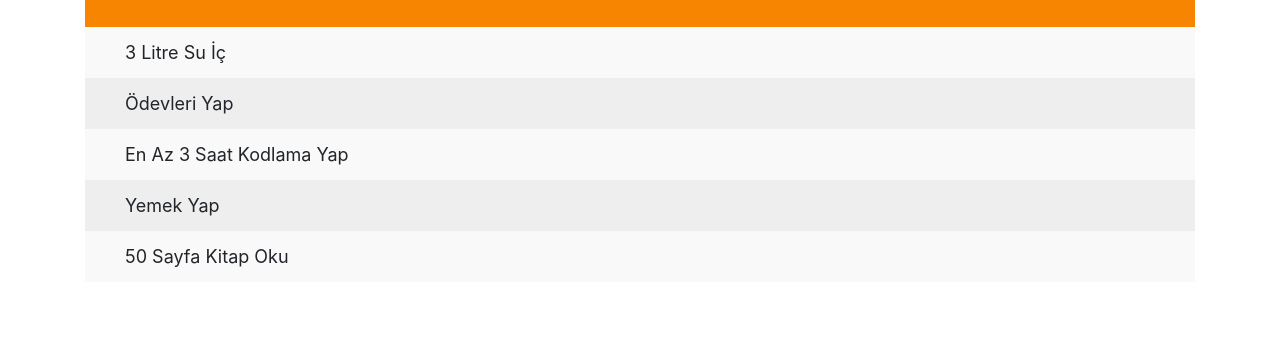
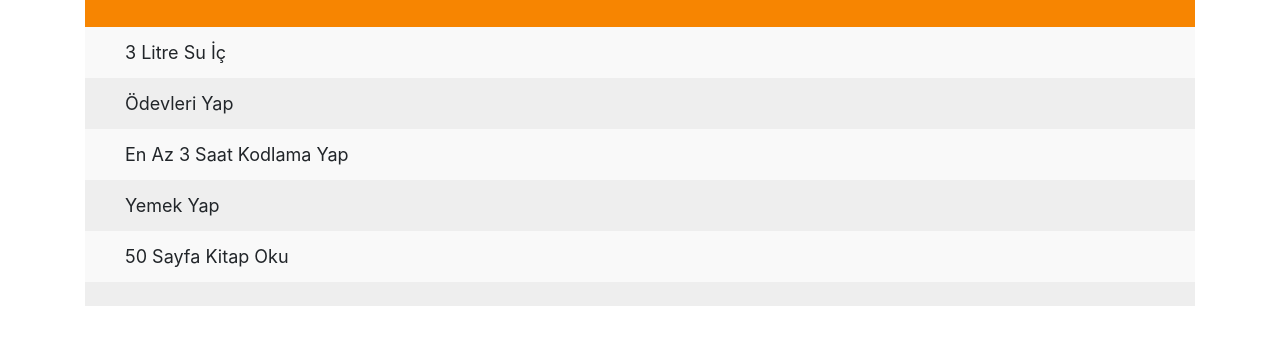
Before and after one commit to yusufdeepwork/PatikaJavascriptHomework2, a plain HTML site: page index.html in a window 1280 px wide. Both pictures are taken after a click on the element "Ekle". Shown: the part 427-772 px from the top of the page. Drawn offline with nearby package versions, Linux system fonts and the light colour scheme; files that its build step writes are made by us from their sources.

Commit message:
add newElement function

```diff
--- a/index.html
+++ b/index.html
@@ -95,4 +95,5 @@
     ></script>
 </div>
 </body>
+<script src="js/todoApp.js"></script>
 </html>
--- /dev/null
+++ b/js/todoApp.js
@@ -0,0 +1,7 @@
+
+function newElement() {
+    const li = document.createElement("li")
+    li.innerText=document.getElementById("task").value
+    const taskList = document.getElementById("list")
+    taskList.appendChild(li);
+}
```
